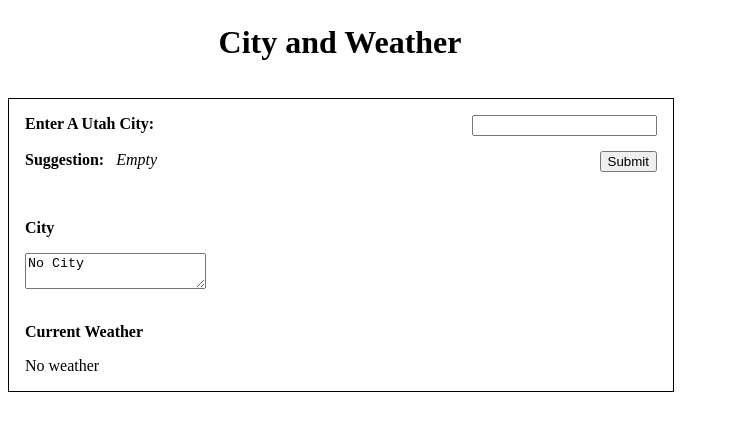
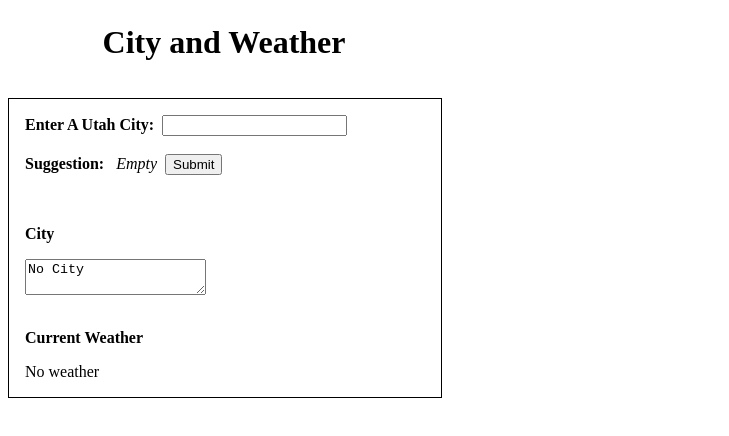
Before and after one commit to daronb83/website, a plain HTML site: page rest.html in a window 1280 px wide. Shown: the whole page, without its empty margins (0-729 px from the left). Drawn offline with nearby package versions, Linux system fonts and the light colour scheme.

Commit message:
rest style

```diff
--- a/rest.html
+++ b/rest.html
@@ -7,8 +7,8 @@
   crossorigin="anonymous">
 </script>
 <style>
-  .center { text-align: center; width: 50%; padding: 16px }
-  .formbox { border: 1px solid black; padding: 16px; width: 50%; }
+  .center { text-align: center; width: 400px; padding: 16px }
+  .formbox { border: 1px solid black; padding: 16px; width: 400px; }
   .right { float: right; }
 </style>
 </head>
@@ -18,9 +18,9 @@
 
   <div class="formbox">
     <form>
-      <b>Enter A Utah City: </b><input type="text" id="cityField" class="right" value=""><br><br>
-      <b>Suggestion:</b> <i>&nbsp; <span id="txtHint">Empty</span></i>
-      <input id="weatherButton" type="submit" value="Submit" class="right">
+      <b>Enter A Utah City: </b>&nbsp;<input type="text" id="cityField" value=""><br><br>
+      <b>Suggestion:</b> <i>&nbsp; <span id="txtHint">Empty</span></i>&nbsp;
+      <input id="weatherButton" type="submit" value="Submit">
     </form>
 
     <br>
```
